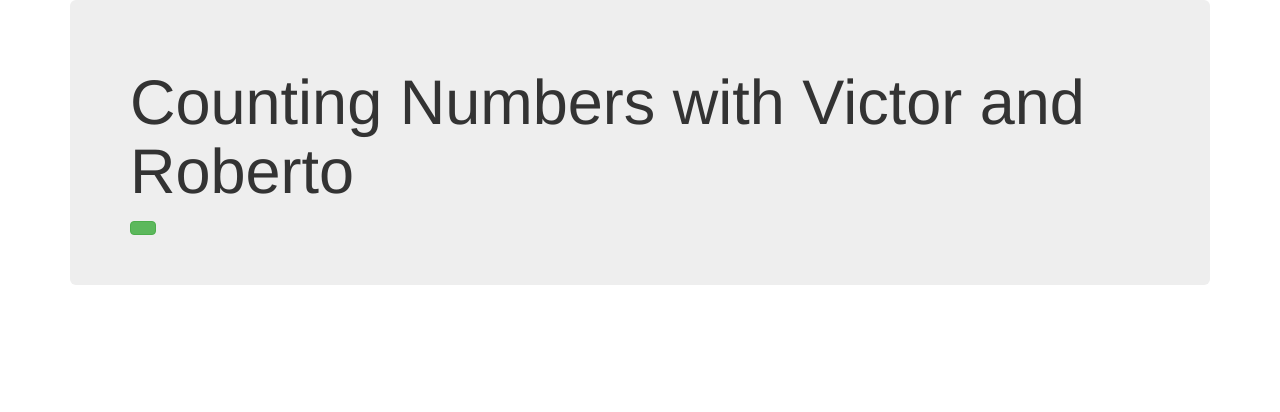
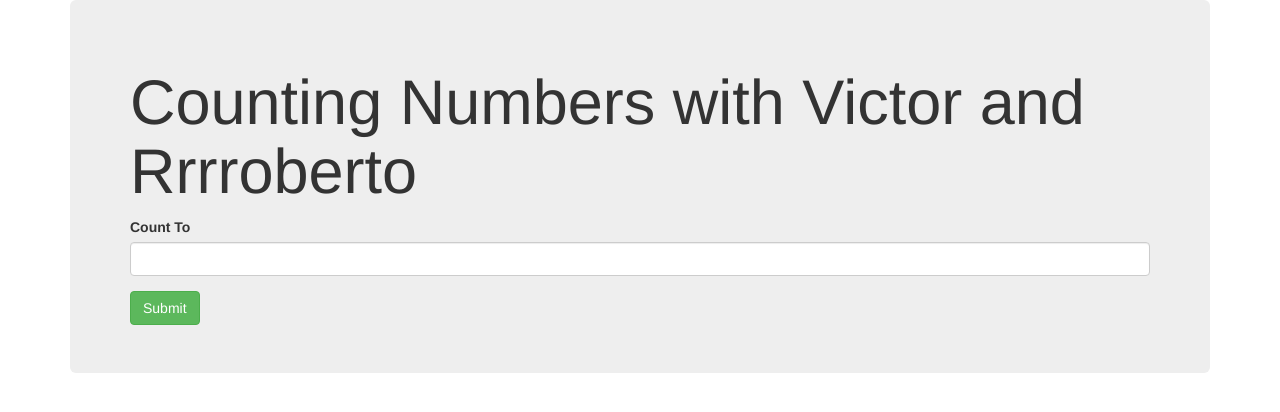
Before and after one commit to vmpuentes/count-up-by, a plain HTML site: page index.html in a window 1280 px wide. Drawn offline with nearby package versions, Linux system fonts and the light colour scheme.

Commit message:
add count to input box.

```diff
--- a/index.html
+++ b/index.html
@@ -13,9 +13,13 @@
   <body>
     <div class="container">
       <div class="jumbotron">
-        <h1>Counting Numbers with Victor and Roberto</h1>
+        <h1>Counting Numbers with Victor and Rrrroberto</h1>
         <form id="daForm">
-          <button type="submit" class="btn btn-success">
+          <div class="form-group">
+            <label for="countTo">Count To</label>
+            <input id="countTo" class="form-control" type="number">
+          </div>
+          <button type="submit" class="btn btn-success">Submit</button>
         </form>
       </div>
     </div>
```
